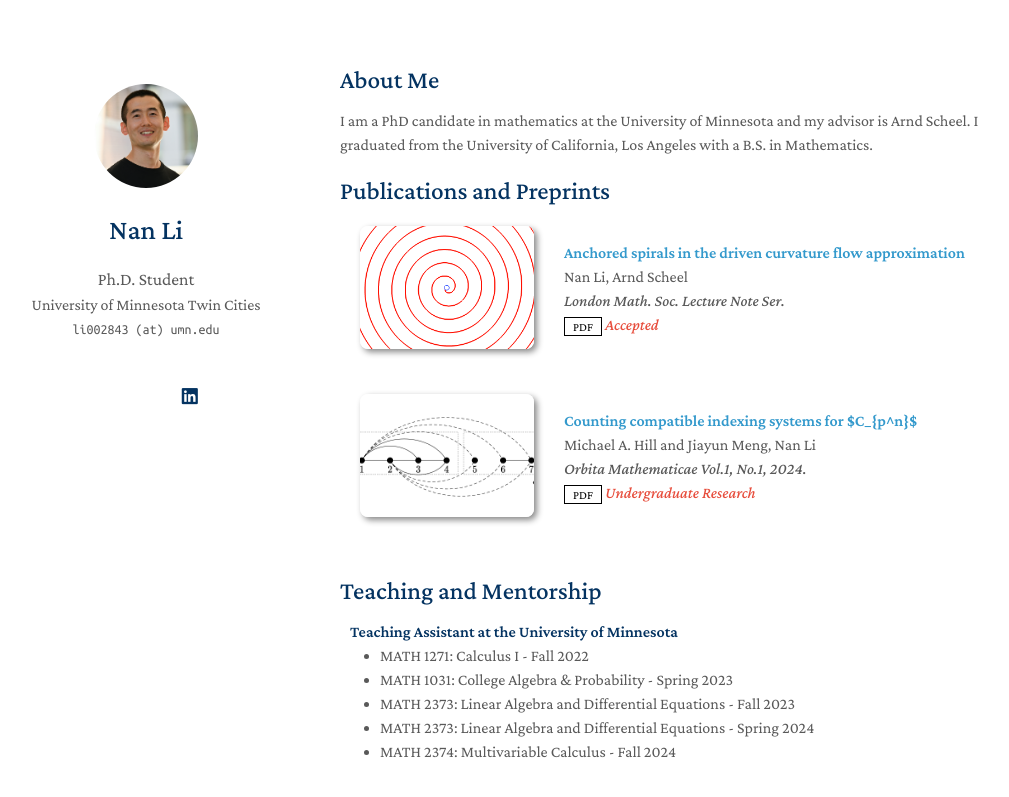
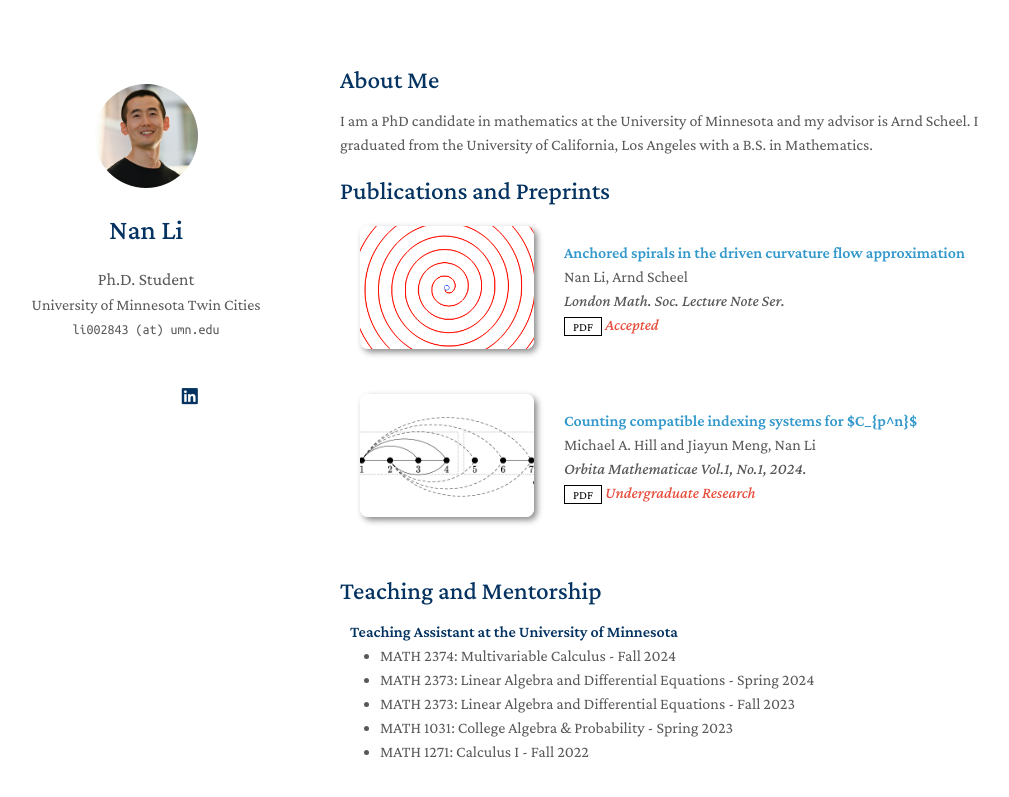
Before and after one commit to eigenan/eigenan.github.io, a Jekyll site: the page built from index.md, in a window 1280 px wide. Shown: the top 797 px of the page, without its empty margins (130-1139 px from the left). Built offline with Jekyll 4.4.1, drawn with Linux system fonts in a browser that asks for light colours; a style sheet for code colours, icons or effects is not loaded; our own code applies the rules of GitHub Pages for plain Markdown files.

```diff
--- a/_includes/teaching.md
+++ b/_includes/teaching.md
@@ -3,11 +3,11 @@
 <h4 style="margin:0 10px 0;">Teaching Assistant at the University of Minnesota</h4>
 
 <ul style="margin:0 0 5px;">
+  <li><autocolor>MATH 2374: Multivariable Calculus - Fall 2024</autocolor></li>
+  <li><autocolor>MATH 2373: Linear Algebra and Differential Equations - Spring 2024</autocolor></li>
+  <li><autocolor>MATH 2373: Linear Algebra and Differential Equations - Fall 2023</autocolor></li>
+  <li><autocolor>MATH 1031: College Algebra & Probability - Spring 2023</autocolor></li>
   <li><autocolor>MATH 1271: Calculus I - Fall 2022</autocolor></li>
-  <li><autocolor>MATH 1031: College Algebra & Probability - Spring 2023</autocolor></li>
-  <li><autocolor>MATH 2373: Linear Algebra and Differential Equations - Fall 2023</autocolor></li>
-  <li><autocolor>MATH 2373: Linear Algebra and Differential Equations - Spring 2024</autocolor></li>
-  <li><autocolor>MATH 2374: Multivariable Calculus - Fall 2024</autocolor></li>
 </ul>
 
 <!--
```
